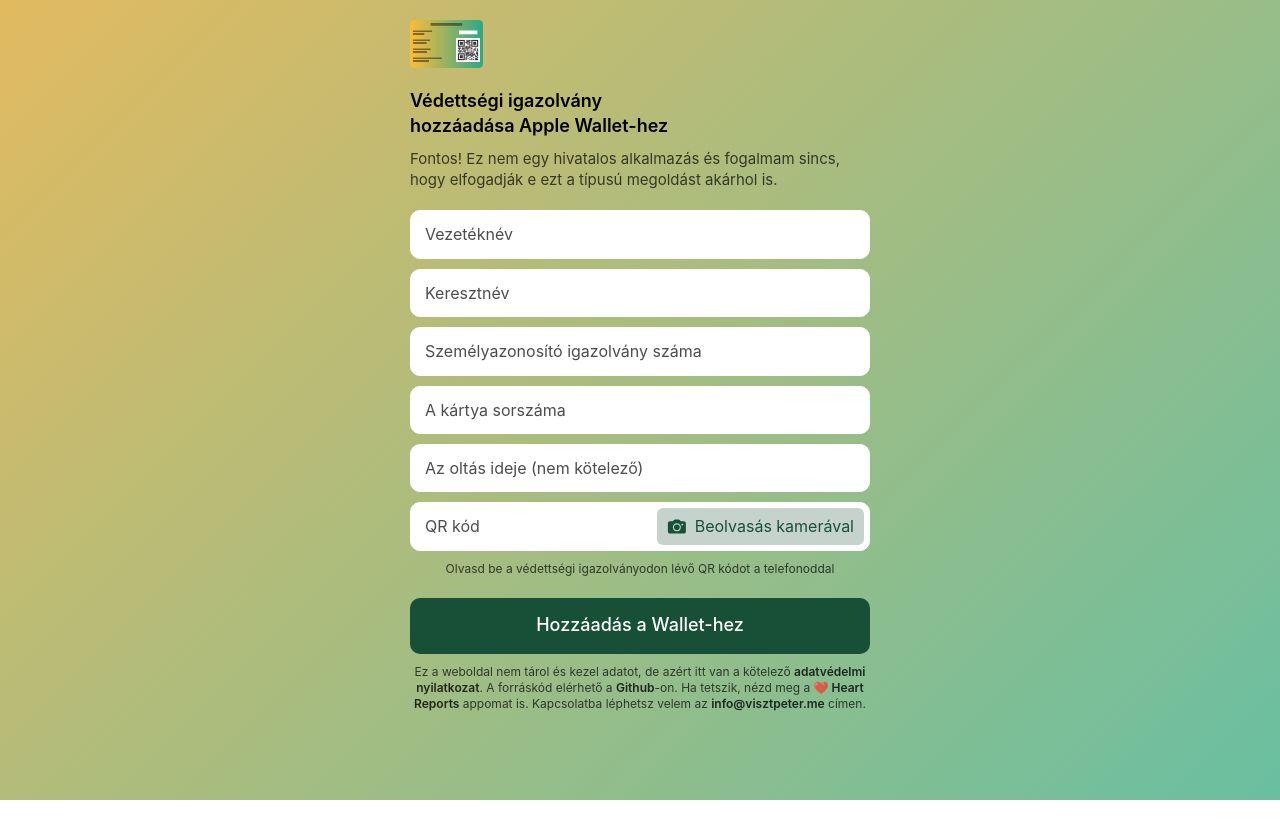
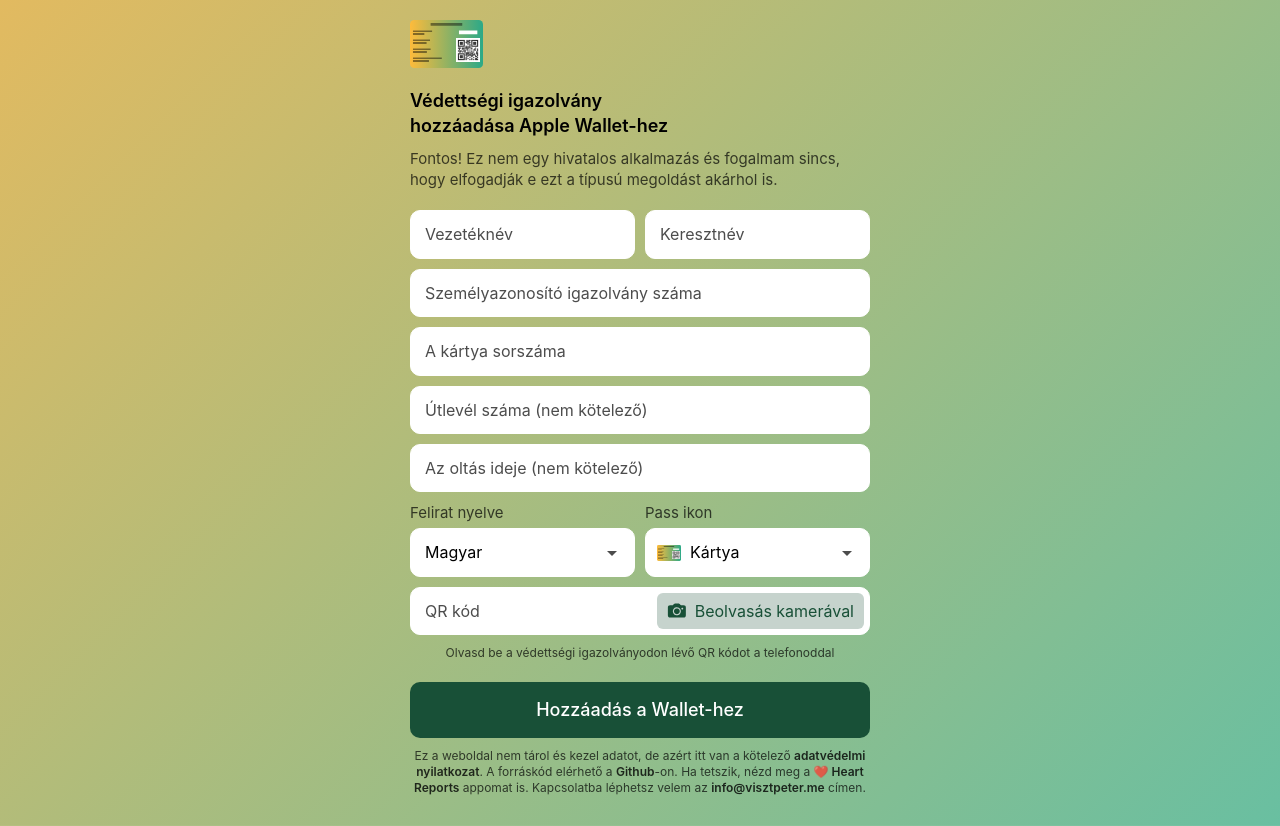
Before and after one commit to passatgt/vakcinapass, a Next.js app: page / in a window 1280 px wide. Before the commit the page ends 800 px from the top, so only its background shows below. Built offline with nearby package versions, Linux system fonts and the light colour scheme.

Commit message:
form: nyelv, ikon dropdown, útlevél input

```diff
--- a/components/form.js
+++ b/components/form.js
@@ -42,6 +42,14 @@
 		placeholder: 'Személyazonosító igazolvány száma',
 	};
 
+	const [passportNumber, setPassportNumber] = useState('');
+	const handlePassportNumberChange = event => setPassportNumber(event.target.value);
+	const passportNumberSettings = {
+		value: passportNumber,
+		onChange: handlePassportNumberChange,
+		placeholder: 'Útlevél száma (nem kötelező)',
+	};
+
 	const [shotDate, setShotDate] = useState('');
 	const handleShotDateChange = event => setShotDate(event.target.value);
 	const shotDateSettings = {
@@ -51,6 +59,22 @@
 		mask: '9999.99.99.',
 		maskPlaceholder: "éééé.hh.nn.",
 		alwaysShowMask: false
+	};
+
+
+	const [language, setLanguage] = useState('');
+	const handleLanguageChange = event => setLanguage(event.target.value);
+	const languageSettings = {
+		value: language,
+		onChange: handleLanguageChange,
+		placeholder: 'Nyelv',
+	};
+	const [icon, setIcon] = useState('');
+	const handleIconChange = event => setIcon(event.target.value);
+	const iconSettings = {
+		value: icon,
+		onChange: handleIconChange,
+		placeholder: 'Ikon',
 	};
 
 	const handleScan = data => {
@@ -89,7 +113,7 @@
 			const requestOptions = {
 				method: 'POST',
 				headers: { 'Content-Type': 'application/json' },
-				body: JSON.stringify({firstName: firstName, lastName: lastName, idNumber: idNumber, cardNumber: cardNumber, qr: qr.result})
+				body: JSON.stringify({firstName, lastName, idNumber, cardNumber, passportNumber, shotDate, icon, language, qr: qr.result })
 			};
 			fetch('/api/generate', requestOptions)
 				.then((res) => {
@@ -116,21 +140,43 @@
 
 	return (
 		<form onSubmit={handleSubmit}>
+			<div className="row">
 				<p className={classNames({ valid: (lastName != '') })}>
 					<input id="lastName" type="text" {...lastNameSettings} />
 				</p>
 				<p className={classNames({ valid: (firstName != '') })}>
 					<input id="firstName" type="text" {...firstNameSettings} />
 				</p>
+			</div>
 			<p className={classNames({ valid: (idNumber != '') })}>
 				<input id="idNumber" type="text" {...idNumberSettings} />
 			</p>
 			<p className={classNames({ valid: (cardNumber != '') })}>
 				<input id="cardNumber" type="text" {...cardNumberSettings} />
 			</p>
+			<p className={classNames({ valid: (passportNumber != '') })}>
+				<input id="passportNumber" type="text" {...passportNumberSettings} />
+			</p>
 			<p className={classNames({ valid: (!!shotDate.match(/^[\d.]+$/)) })}>
 				<InputMask id="shotDate" type="text" {...shotDateSettings} />
 			</p>
+			<div className="row">
+				<p>
+					<label htmlFor="language">Felirat nyelve</label>
+					<select name="language" id="language" {...languageSettings}>
+						<option value="hu">Magyar</option>
+						<option value="en">Angol</option>
+					</select>
+				</p>
+				<p>
+					<label htmlFor="icon">Pass ikon</label>
+					<span className={classNames({ 'select-icon': true, [icon]: true })} />
+					<select name="icon" id="icon" {...iconSettings}>
+						<option value="card">Kártya</option>
+						<option value="country">Címer</option>
+					</select>
+				</p>
+			</div>
 			<div className={classNames({ 'qr-code-input': true, valid: (qr.result != '') })}>
 				<div id="qrCodeField">
 					<span>QR kód</span>
```
Lines whose indentation alone changed are shown as unchanged.
